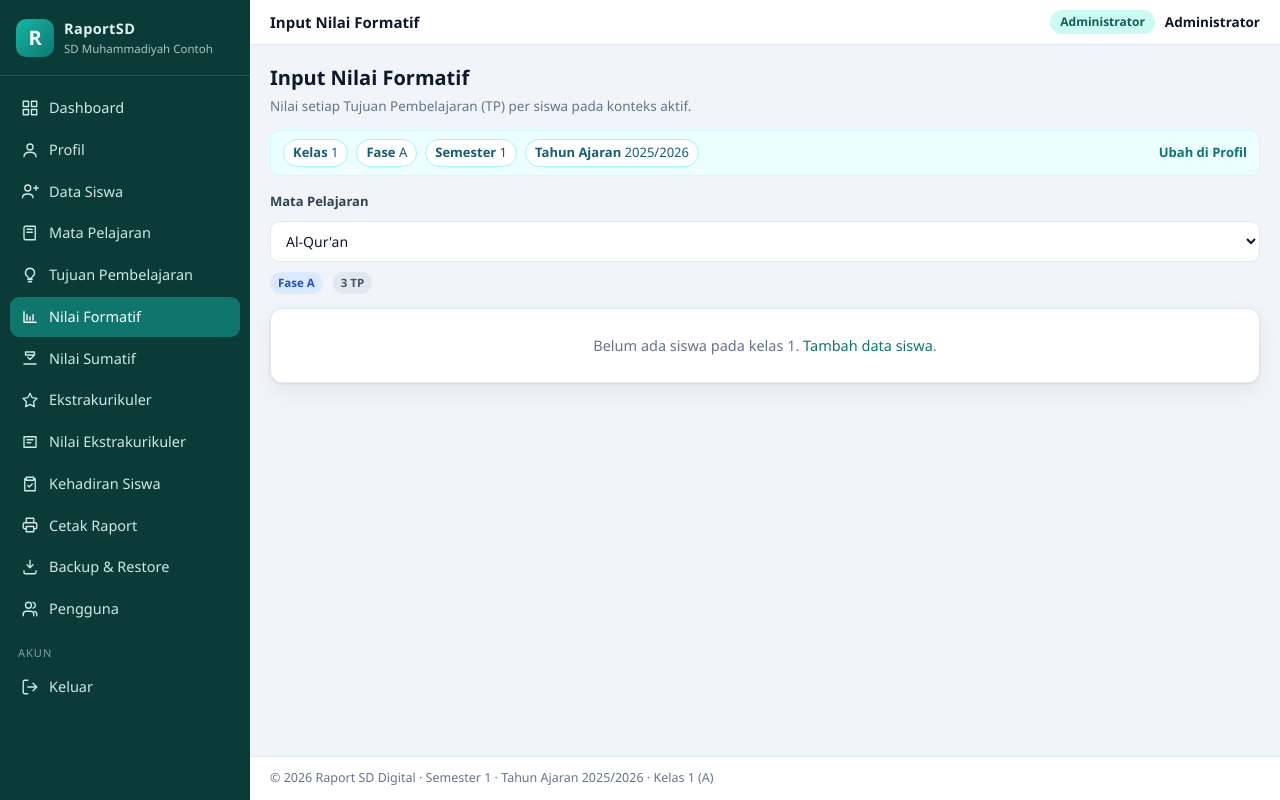
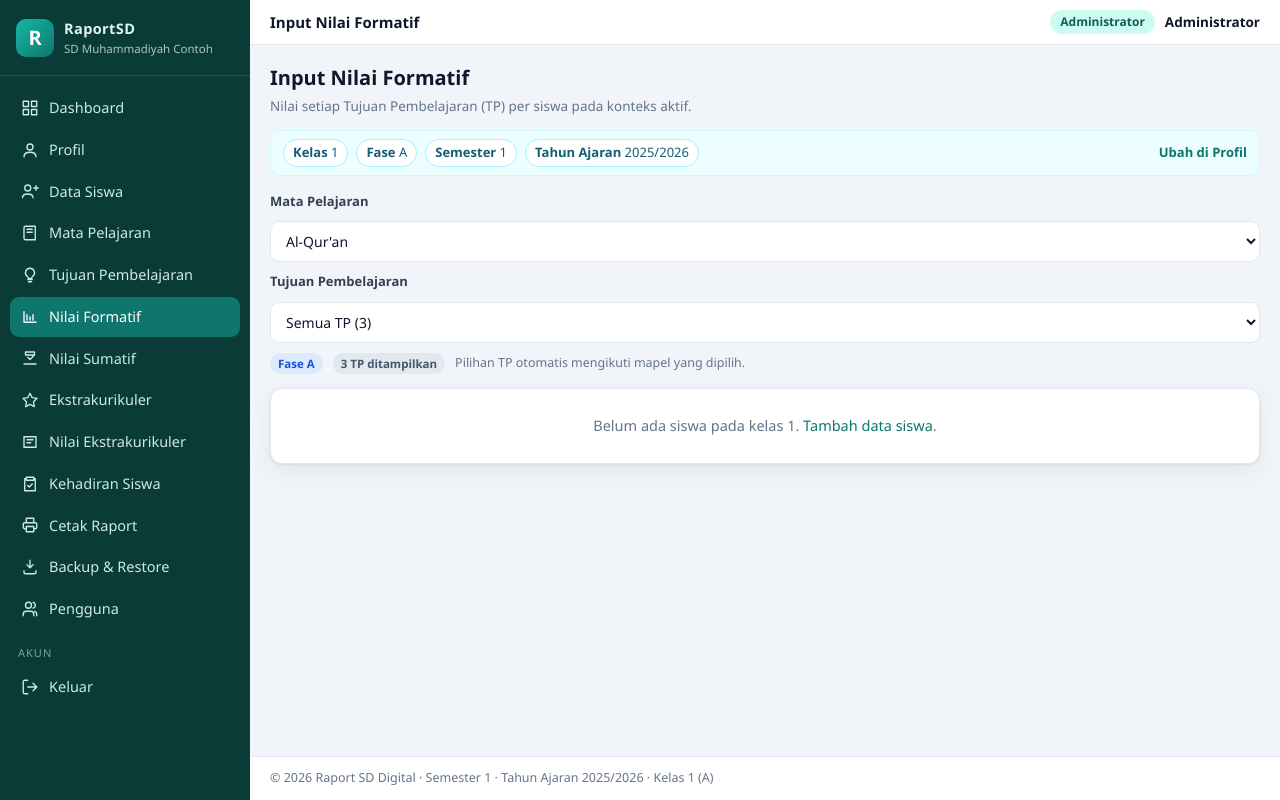
Before and after one commit to ponpesashshidiq2-dev/raportSD, a PHP site: page /index.php?page=nilai_formatif in a window 1280 px wide. Run offline with PHP 8.4, Linux system fonts and the light colour scheme; the visitor is signed in with stand-in values (Sample User, id 1); some libraries are stand-ins or nearby versions.

Commit message:
Perbaiki simpan profil (PDO bind) dan tambah filter TP otomatis di input nilai formatif

```diff
--- a/app/helpers.php
+++ b/app/helpers.php
@@ -74,7 +74,8 @@ function update_row(string $table, array $data, string $where, array $wp): int
         $sets[] = $c . '=?';
     }
     $sql = 'UPDATE ' . $table . ' SET ' . implode(',', $sets) . ' WHERE ' . $where;
-    return run($sql, array_merge(array_values($data), $wp));
+    $n = substr_count($where, '?');
+    return run($sql, array_merge(array_values($data), array_slice($wp, 0, $n)));
 }
 
 function e($s): string
--- a/pages/nilai_formatif.php
+++ b/pages/nilai_formatif.php
@@ -6,7 +6,12 @@ if ($mapelId <= 0 && $mapelList) {
     $mapelId = (int) $mapelList[0]['id'];
 }
 $mapel = $mapelId > 0 ? one('SELECT * FROM mapel WHERE id=?', [$mapelId]) : null;
-$tps = $mapelId > 0 ? all('SELECT * FROM tp WHERE mapel_id=? AND fase=? ORDER BY urutan, id', [$mapelId, $c['fase']]) : [];
+$allTps = $mapelId > 0 ? all('SELECT * FROM tp WHERE mapel_id=? AND fase=? ORDER BY urutan, id', [$mapelId, $c['fase']]) : [];
+$tpSel = (int) ($_GET['tp'] ?? 0);
+if ($tpSel && !array_filter($allTps, fn($t) => (int) $t['id'] === $tpSel)) {
+    $tpSel = 0;
+}
+$tps = $tpSel ? array_values(array_filter($allTps, fn($t) => (int) $t['id'] === $tpSel)) : $allTps;
 $siswas = all("SELECT id, nama, nisn FROM siswa WHERE status='aktif' AND kelas=? ORDER BY nama", [$c['kelas']]);
 
 if ($_SERVER['REQUEST_METHOD'] === 'POST') {
@@ -16,21 +21,28 @@ if ($_SERVER['REQUEST_METHOD'] === 'POST') {
     }
     $mapelId = (int) ($_POST['mapel_id'] ?? 0);
     $mapel = $mapelId > 0 ? one('SELECT * FROM mapel WHERE id=?', [$mapelId]) : null;
+    $tpFilter = (int) ($_POST['tp_filter'] ?? 0);
     if (!$mapel) {
         flash_set('error', 'Mata pelajaran tidak valid.');
         redirect('nilai_formatif');
     }
-    $tps = all('SELECT * FROM tp WHERE mapel_id=? AND fase=? ORDER BY urutan, id', [$mapelId, $c['fase']]);
-    $nilai = $_POST['nilai'] ?? [];
+    $tpList = array_column(all('SELECT * FROM tp WHERE mapel_id=? AND fase=?', [$mapelId, $c['fase']]), null, 'id');
+    $siswaList = array_column($siswas, null, 'id');
     $tersimpan = 0;
     db()->beginTransaction();
     try {
-        foreach ($tps as $t) {
-            foreach ($siswas as $s) {
-                $key = $t['id'] . '_' . $s['id'];
-                $raw = trim((string) ($nilai[$key] ?? ''));
+        foreach (($_POST['nilai'] ?? []) as $key => $val) {
+            if (!preg_match('/^(\d+)_(\d+)$/', (string) $key, $mm)) {
+                continue;
+            }
+            $tpId = (int) $mm[1];
+            $sId = (int) $mm[2];
+            if (!isset($tpList[$tpId]) || !isset($siswaList[$sId])) {
+                continue;
+            }
+            $raw = trim((string) $val);
             $ada = one('SELECT id FROM nilai_formatif WHERE siswa_id=? AND tp_id=? AND ta=? AND semester=?',
-                    [$s['id'], $t['id'], $c['ta'], $c['semester']]);
+                [$sId, $tpId, $c['ta'], $c['semester']]);
             if ($raw === '') {
                 if ($ada) {
                     run('DELETE FROM nilai_formatif WHERE id=?', [$ada['id']]);
@@ -45,12 +57,11 @@ if ($_SERVER['REQUEST_METHOD'] === 'POST') {
                 update_row('nilai_formatif', $row, 'id=?', [$ada['id']]);
             } else {
                 insert_row('nilai_formatif', $row + [
-                        'siswa_id' => $s['id'], 'tp_id' => $t['id'], 'mapel_id' => $mapelId,
+                    'siswa_id' => $sId, 'tp_id' => $tpId, 'mapel_id' => $mapelId,
                     'ta' => $c['ta'], 'semester' => $c['semester'],
                 ]);
             }
             $tersimpan++;
-            }
         }
         db()->commit();
         flash_set('success', "Nilai formatif tersimpan: $tersimpan sel. Kolom yang dikosongkan akan dihapus.");
@@ -58,7 +69,7 @@ if ($_SERVER['REQUEST_METHOD'] === 'POST') {
         db()->rollBack();
         flash_set('error', 'Gagal menyimpan: ' . $ex->getMessage());
     }
-    redirect('nilai_formatif', ['mapel' => $mapelId]);
+    redirect('nilai_formatif', array_filter(['mapel' => $mapelId, 'tp' => $tpFilter]));
 }
 
 page_head('Input Nilai Formatif', 'Nilai setiap Tujuan Pembelajaran (TP) per siswa pada konteks aktif.');
@@ -72,13 +83,21 @@ echo context_bar();
       <option value="<?= (int) $m['id'] ?>"<?= $mapelId === (int) $m['id'] ? ' selected' : '' ?>><?= e($m['nama']) ?></option>
     <?php endforeach; ?>
   </select>
+  <label style="margin:0">Tujuan Pembelajaran</label>
+  <select name="tp" onchange="this.form.submit()">
+    <option value="0">Semua TP (<?= count($allTps) ?>)</option>
+    <?php foreach ($allTps as $t): ?>
+      <option value="<?= (int) $t['id'] ?>"<?= $tpSel === (int) $t['id'] ? ' selected' : '' ?>><?= e($t['kode']) ?> - <?= e(mb_strimwidth($t['deskripsi'], 0, 46, '…')) ?></option>
+    <?php endforeach; ?>
+  </select>
   <span class="badge badge-blue">Fase <?= e($c['fase']) ?></span>
-  <span class="badge badge-gray"><?= count($tps) ?> TP</span>
+  <span class="badge badge-gray"><?= count($tps) ?> TP ditampilkan</span>
+  <span class="hint">Pilihan TP otomatis mengikuti mapel yang dipilih.</span>
 </form>
 
 <?php if (!$mapel): ?>
   <div class="card empty">Belum ada mata pelajaran untuk kelas <?= $c['kelas'] ?>. Tambahkan pada menu <a href="index.php?page=mapel">Mata Pelajaran</a>.</div>
-<?php elseif (!$tps): ?>
+<?php elseif (!$allTps): ?>
   <div class="alert alert-warning">Belum ada Tujuan Pembelajaran untuk mapel <b><?= e($mapel['nama']) ?></b> pada <?= e(fase_label($c['fase'])) ?>. Isi terlebih dahulu pada menu <a href="index.php?page=tp&mapel=<?= $mapelId ?>">Tujuan Pembelajaran</a>.</div>
 <?php elseif (!$siswas): ?>
   <div class="card empty">Belum ada siswa pada kelas <?= $c['kelas'] ?>. <a href="index.php?page=siswa">Tambah data siswa</a>.</div>
@@ -89,9 +108,22 @@ echo context_bar();
       $existing[$r['tp_id'] . '_' . $r['siswa_id']] = $r['nilai'];
   }
   ?>
+  <?php if ($tpSel):
+      $tpNow = null;
+      foreach ($allTps as $t) {
+          if ((int) $t['id'] === $tpSel) {
+              $tpNow = $t;
+              break;
+          }
+      } ?>
+    <?php if ($tpNow): ?>
+    <div class="alert alert-info">Menampilkan TP terpilih: <b><?= e($tpNow['kode']) ?></b> - <?= e($tpNow['deskripsi']) ?>. Pilih "Semua TP" untuk menampilkan seluruh TP mapel ini.</div>
+    <?php endif; ?>
+  <?php endif; ?>
   <form method="post" action="index.php?page=nilai_formatif">
     <?= csrf_field() ?>
     <input type="hidden" name="mapel_id" value="<?= $mapelId ?>">
+    <input type="hidden" name="tp_filter" value="<?= $tpSel ?>">
     <div class="table-wrap">
       <table class="tbl">
         <caption><?= e($mapel['nama']) ?> - Kelas <?= $c['kelas'] ?> - Semester <?= $c['semester'] ?> - <?= e($c['ta']) ?></caption>
@@ -102,7 +134,7 @@ echo context_bar();
             <?php foreach ($tps as $t): ?>
               <th class="center" title="<?= e($t['deskripsi']) ?>"><?= e($t['kode']) ?><div class="hint" style="font-weight:400;text-transform:none;letter-spacing:0"><?= e(mb_strimwidth($t['deskripsi'], 0, 42, '…')) ?></div></th>
             <?php endforeach; ?>
-            <th class="center">Rata Formatif</th>
+            <th class="center">Rata Formatif<?= $tpSel ? ' (TP ini)' : '' ?></th>
           </tr>
         </thead>
         <tbody>
@@ -127,7 +159,7 @@ echo context_bar();
     </div>
     <div class="toolbar mt">
       <button class="btn" type="submit">Simpan Nilai Formatif</button>
-      <span class="hint">Kosongkan sel untuk menghapus nilai. Rentang 0-100.</span>
+      <span class="hint">Kosongkan sel untuk menghapus nilai. Rentang 0-100. Penyimpanan hanya memengaruhi TP yang ditampilkan.</span>
     </div>
   </form>
 <?php endif; ?>
--- a/pages/profil.php
+++ b/pages/profil.php
@@ -24,7 +24,7 @@ if ($_SERVER['REQUEST_METHOD'] === 'POST') {
             $konteks['bobot_formatif'] = max(0, min(100, (int) ($_POST['bobot_formatif'] ?? 40)));
             $konteks['bobot_sumatif'] = max(0, min(100, (int) ($_POST['bobot_sumatif'] ?? 60)));
         }
-        update_row('profil', $konteks, 'id=1', [1]);
+        update_row('profil', $konteks, 'id=?', [1]);
         flash_set('success', 'Profil dan konteks raport tersimpan.');
         redirect('profil');
     }
@@ -100,7 +100,7 @@ page_head('Profil & Konteks Raport', 'Identitas sekolah, tahun ajaran, semester,
       <div class="form-row">
         <div class="field">
           <label>Kelas Aktif</label>
-          <select name="kelas_aktif">
+          <select name="kelas_aktif" onchange="var f=this.value<=2?'A':(this.value<=4?'B':'C');var s=this.form.querySelector('select[name=fase]');if(s)s.value=f;">
             <?php for ($k = 1; $k <= 6; $k++): ?>
               <option value="<?= $k ?>"<?= (int) $p['kelas_aktif'] === $k ? ' selected' : '' ?>>Kelas <?= $k ?></option>
             <?php endfor; ?>
```
Lines whose indentation alone changed are shown as unchanged.
